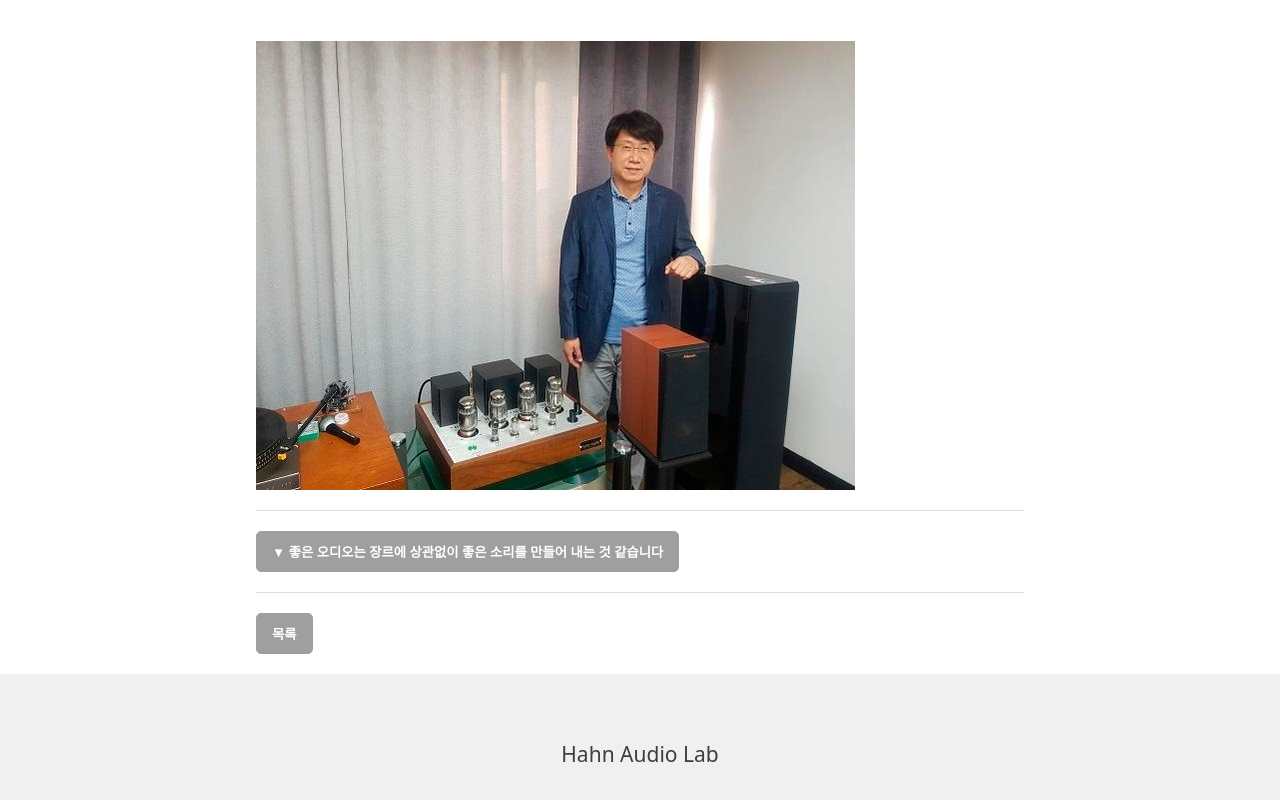
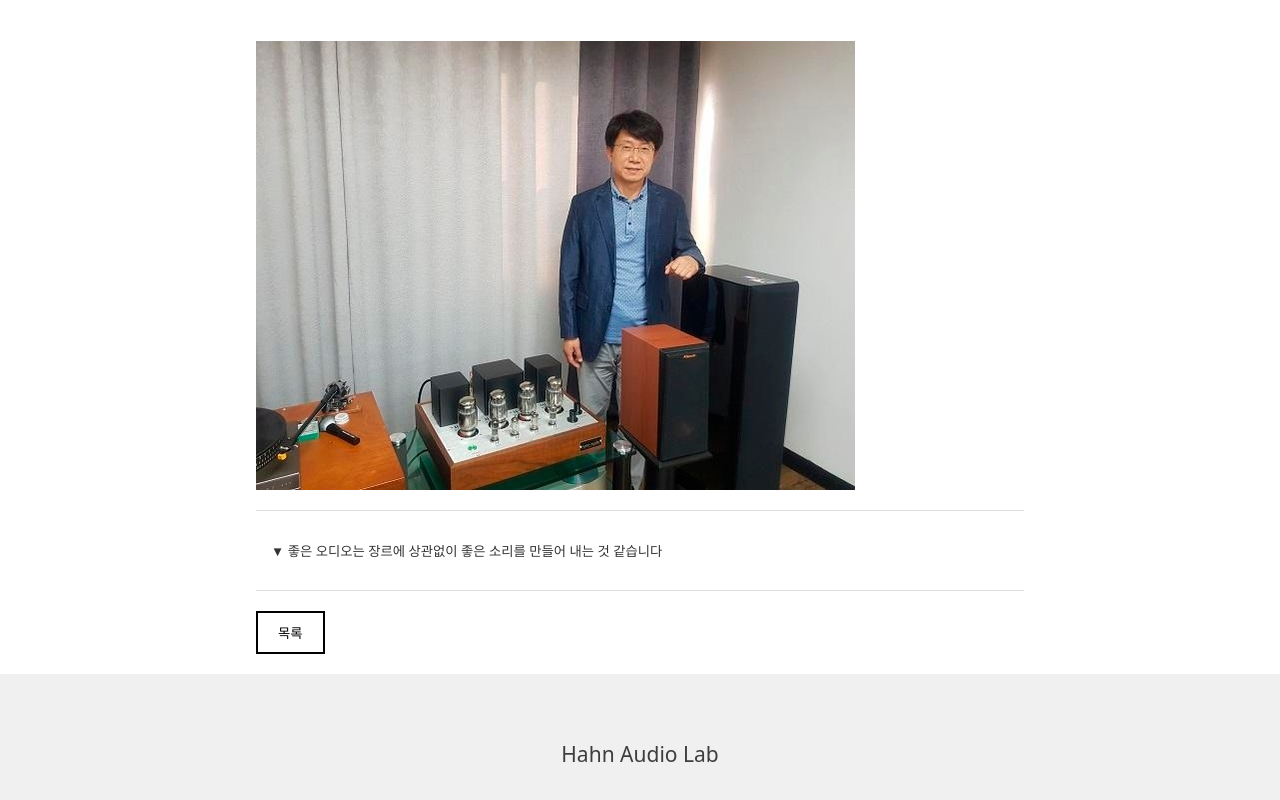
Before and after one commit to minseob22/hahnAudioLab, a Next.js app: page /hahnAudioLab/reviews/1 in a window 1280 px wide. Shown: the part 398-1198 px from the top of the page. Built offline with nearby package versions, Linux system fonts and the light colour scheme; a web font is replaced by a local one.

Commit message:
버튼 잠정 수정

```diff
--- a/app/reviews/[id]/ReviewDetails.module.css
+++ b/app/reviews/[id]/ReviewDetails.module.css
@@ -74,19 +74,42 @@
   border-top: 1px solid #ddd;
 }
 
-.btn {
-  padding: 10px 15px;
-  border: 1px solid #9f9f9f;
-  border-radius: 5px;
-  text-decoration: none;
-  background-color: #9f9f9f;
-  color: white;
+.btnList {
+  padding: 10px 20px;
+  border: 2px solid black; /* 검은 테두리 */
+  background-color: white; /* 기본 흰색 배경 */
+  color: black; /* 검은 텍스트 */
   cursor: pointer;
-  transition: background-color 0.3s ease;
+  transition: background-color 0.3s ease, color 0.3s ease; /* 색상 전환 애니메이션 */
 }
 
-.btnPrimary {
-  font-weight: bold;
+.btnList:hover {
+  background-color: #9f9f9f; /* 회색 배경 */
+  color: white; /* 흰색 텍스트 */
+}
+
+/* 다음글, 이전글 버튼 스타일 */
+.btnNav {
+  padding: 10px 15px;
+  border: none; /* 테두리 제거 */
+  background-color: transparent; /* 투명한 배경 */
+  color: #333; /* 기본 텍스트 색상 */
+  cursor: pointer;
+  text-align: left; /* 텍스트 왼쪽 정렬 */
+  transition: color 0.3s ease; /* 색상 전환 애니메이션 */
+}
+
+.btnNav:hover {
+  color: #666; /* 마우스를 올렸을 때 텍스트 색상 변경 */
+}
+
+/* navigation 섹션에 margin 추가 */
+.navigation {
+  display: flex;
+  flex-direction: column;
+  align-items: flex-start;
+  gap: 10px; /* 버튼 사이 간격 */
+  margin-top: 20px;
 }
 
 .btn:hover {
--- a/app/reviews/[id]/page.js
+++ b/app/reviews/[id]/page.js
@@ -55,14 +55,14 @@ export default async function ReviewDetails({ params }) {
         <div className={styles.navigation}>
           {prevReview && (
             <Link href={`/reviews/${prevReview.id}/`}>
-            <button className={`${styles.btn} ${styles.btnPrimary}`}>
+              <button className={styles.btnNav}>
                 ▲ {prevReview.title}
               </button>
             </Link>
           )}
           {nextReview && (
             <Link href={`/reviews/${nextReview.id}/`}>
-            <button className={`${styles.btn} ${styles.btnPrimary}`}>
+              <button className={styles.btnNav}>
                 ▼ {nextReview.title}
               </button>
             </Link>
@@ -70,7 +70,7 @@ export default async function ReviewDetails({ params }) {
         </div>
       <div className={styles.navigation}>
         <Link href={`https://minseob22.github.io/hahnAudioLab//#reviews`}>
-          <button className={`${styles.btn} ${styles.btnPrimary}`}>
+          <button className={styles.btnList}>
             목록
           </button>
         </Link>
```
Also changed, not shown: 37 other files (tests, documents, lock files or other folders). Lines whose indentation alone changed are shown as unchanged.
